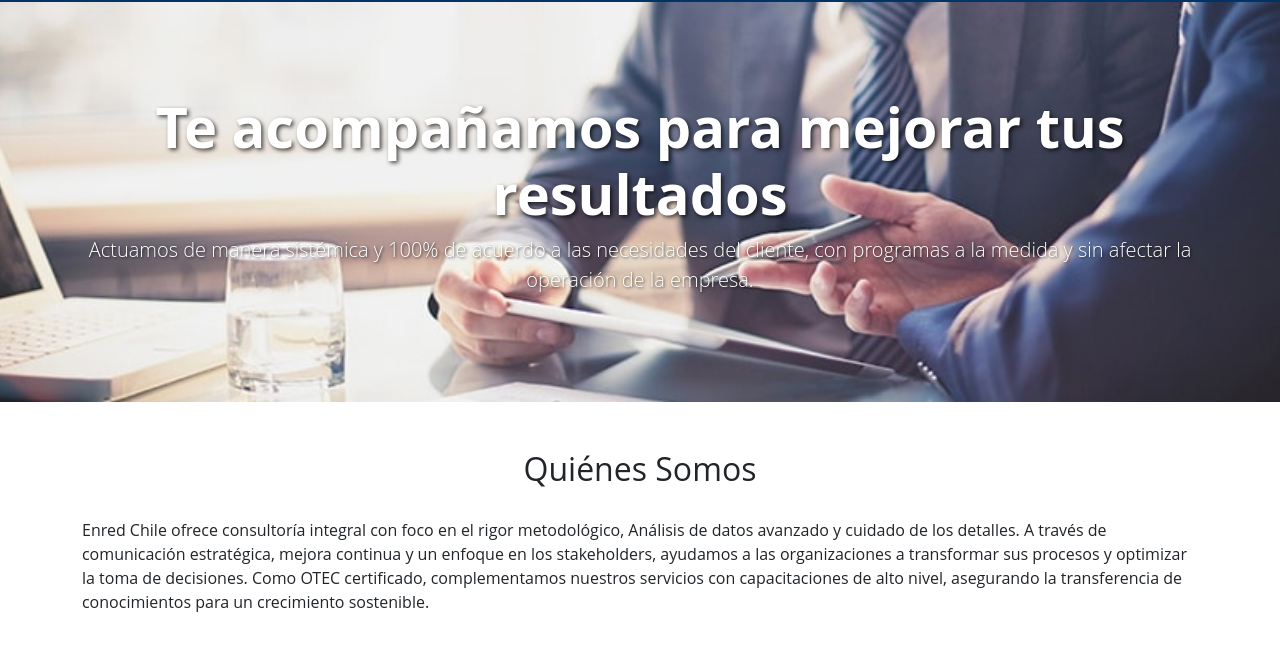
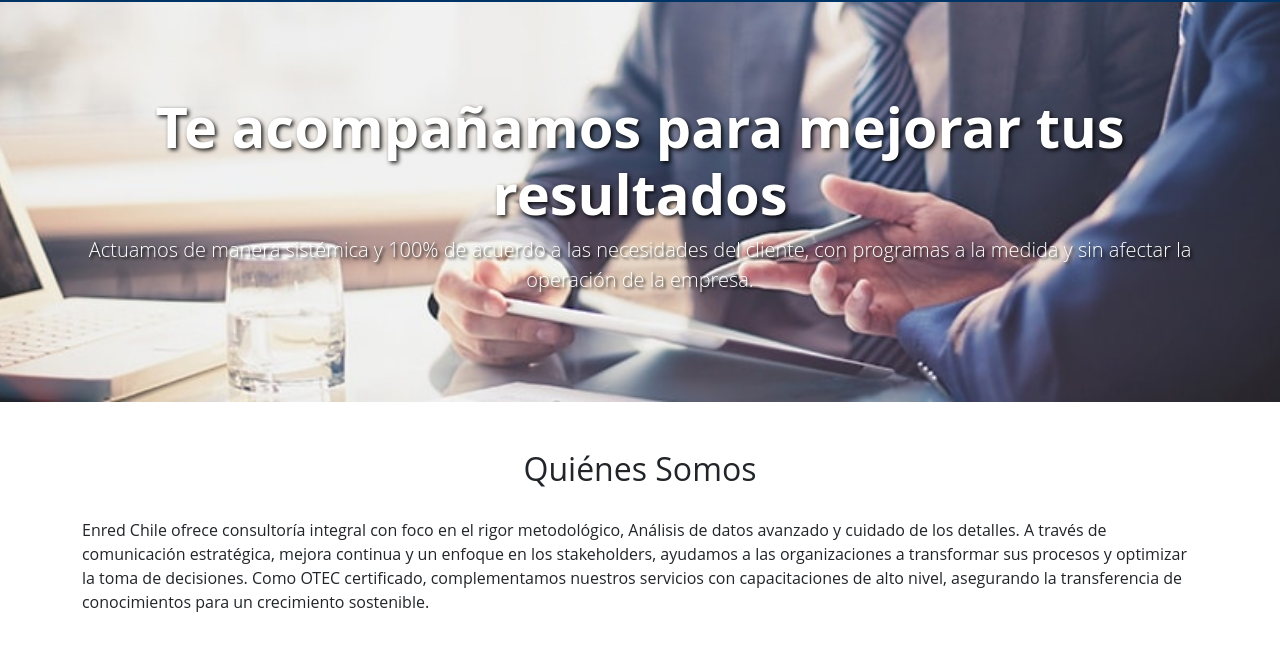
Before and after one commit to Lambert10/EnredChile, a plain HTML site: page index.html in a window 1280 px wide. Shown: the part 154-800 px from the top of the page. Drawn offline with nearby package versions, Linux system fonts and the light colour scheme; files whose address does not match are found by name.

Commit message:
se cambia la sombra de las letras del banner

```diff
--- a/index.html
+++ b/index.html
@@ -35,8 +35,8 @@
     <!-- HERO -->
     <section id="inicio" class="hero d-flex align-items-center justify-content-center" style="background-image: url('./assets/img/BLG_business-consulting_banner_cust.jpg'); background-size: cover; background-position: center; height: 50vh; color: white;">
         <div class="container text-center">
-            <h1 class="display-4 fw-bold" style="text-shadow: 2px 2px 4px rgba(0,0,0,0.7);">Te acompañamos para mejorar tus resultados</h1>
-            <p class="lead" style="text-shadow: 1px 1px 3px rgba(0,0,0,0.7);">Actuamos de manera sistémica y 100% de acuerdo a las necesidades del cliente, con programas a la medida y sin afectar la operación de la empresa.</p>
+            <h1 class="display-4 fw-bold" style="text-shadow: 2px 2px 4px rgba(0,0,0,0.9);">Te acompañamos para mejorar tus resultados</h1>
+            <p class="lead" style="text-shadow: 2px 2px 3px rgba(0,0,0,0.9);">Actuamos de manera sistémica y 100% de acuerdo a las necesidades del cliente, con programas a la medida y sin afectar la operación de la empresa.</p>
         </div>
     </section>
 
```
